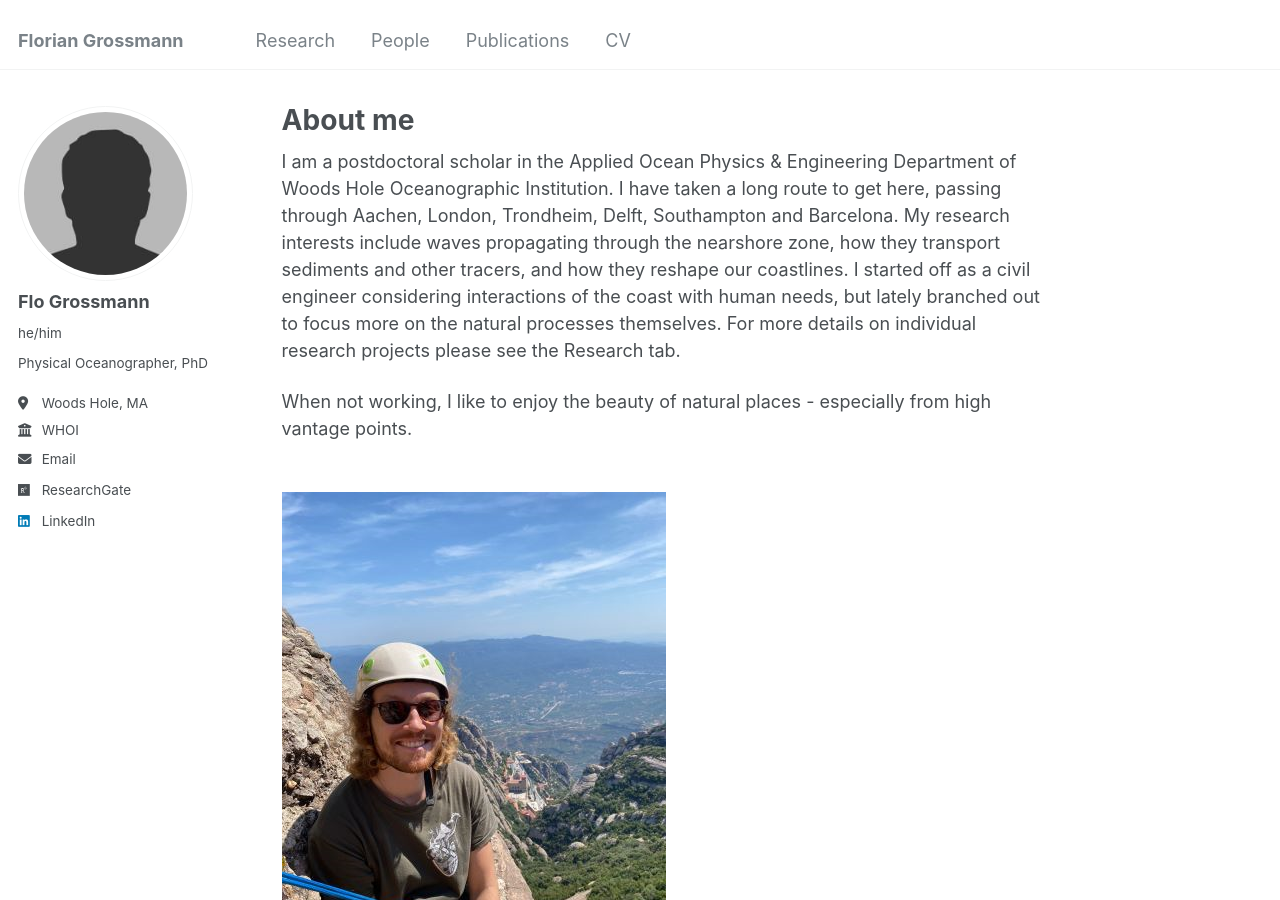
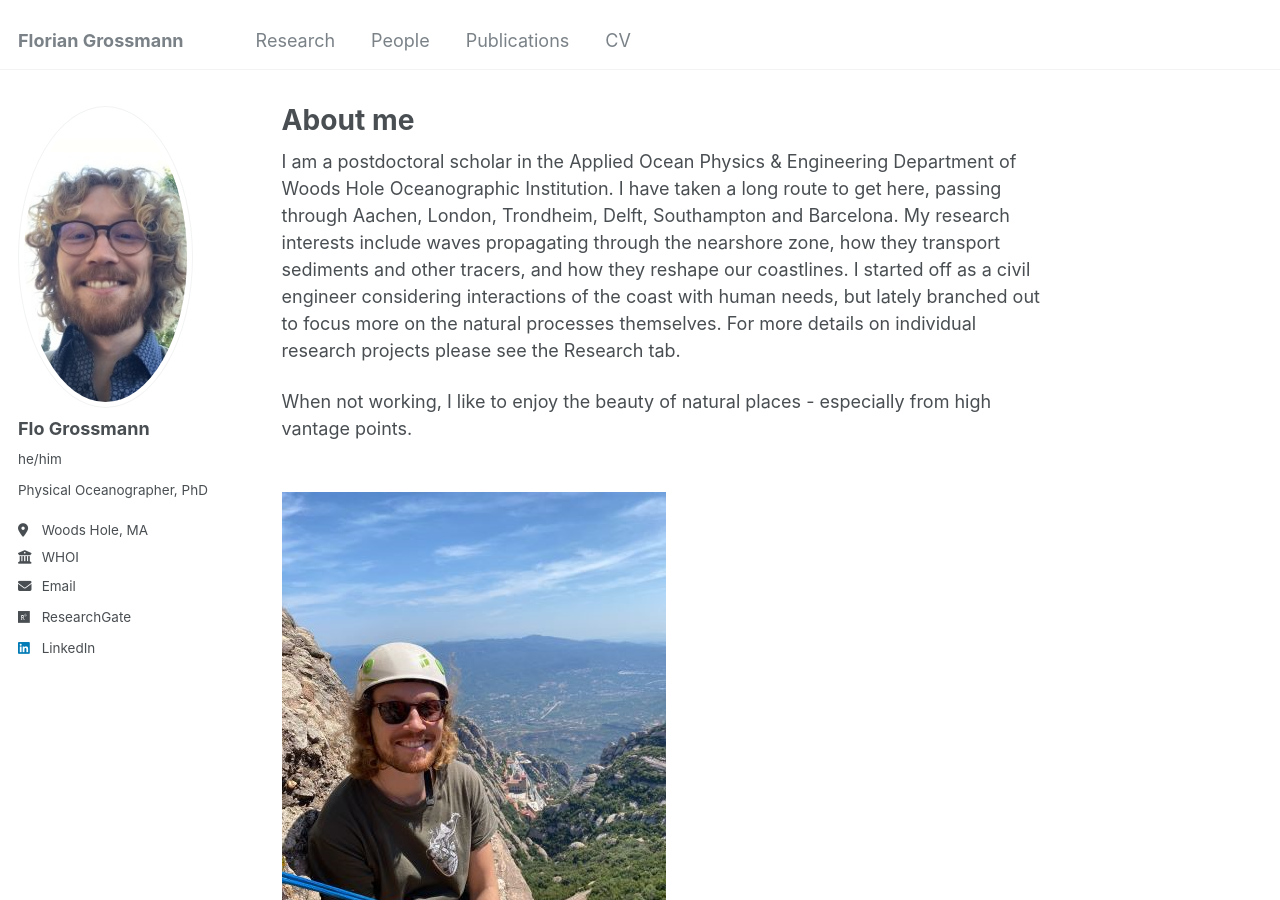
Before and after one commit to FlorianGrossmann/FlorianGrossmann.github.io, a Jekyll site: the page built from _pages/about.md, in a window 1280 px wide and 900 px high. Built offline with Jekyll 4.4.1, drawn with Linux system fonts in a browser that asks for light colours.

Commit message:
Update _config.yml

```diff
--- a/_config.yml
+++ b/_config.yml
@@ -21,7 +21,7 @@ repository               : "academicpages/academicpages.github.io"
 #               Additional customization can be done by editing /_includes/author-profile.html
 author:
   # Biographic information
-  avatar           : "/bio-photo.jpg"
+  avatar           : "/pppprofile.jpg"
   name             : "Flo Grossmann"
   pronouns         : "he/him"
   bio              : "Physical Oceanographer, PhD"
```
